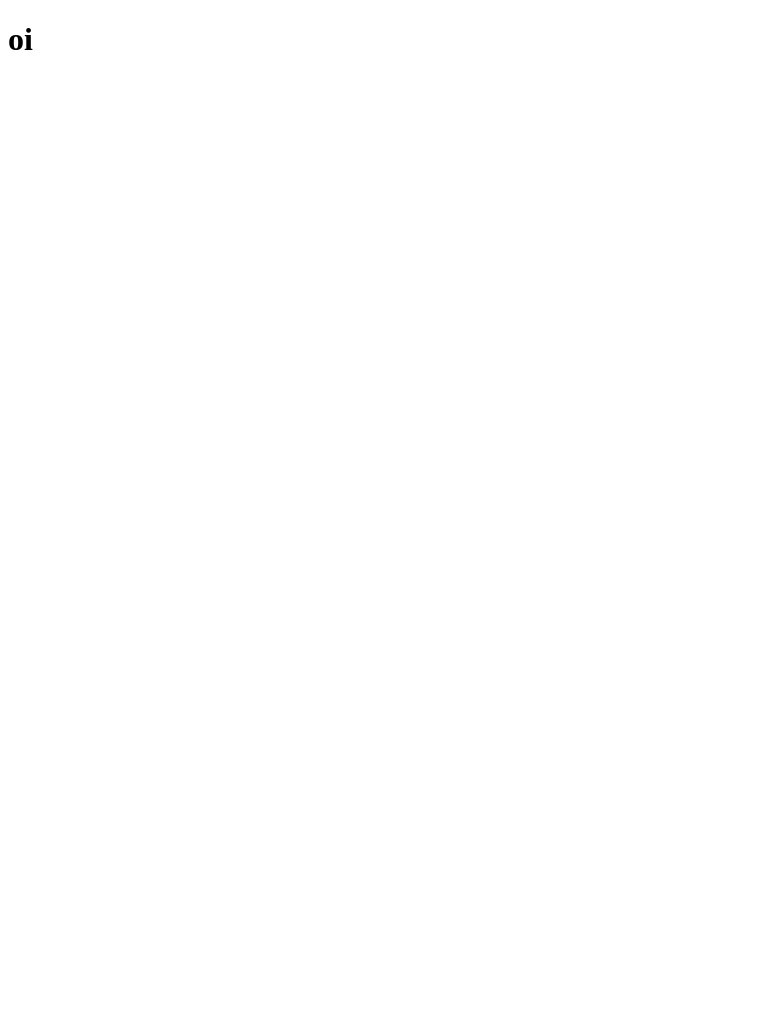
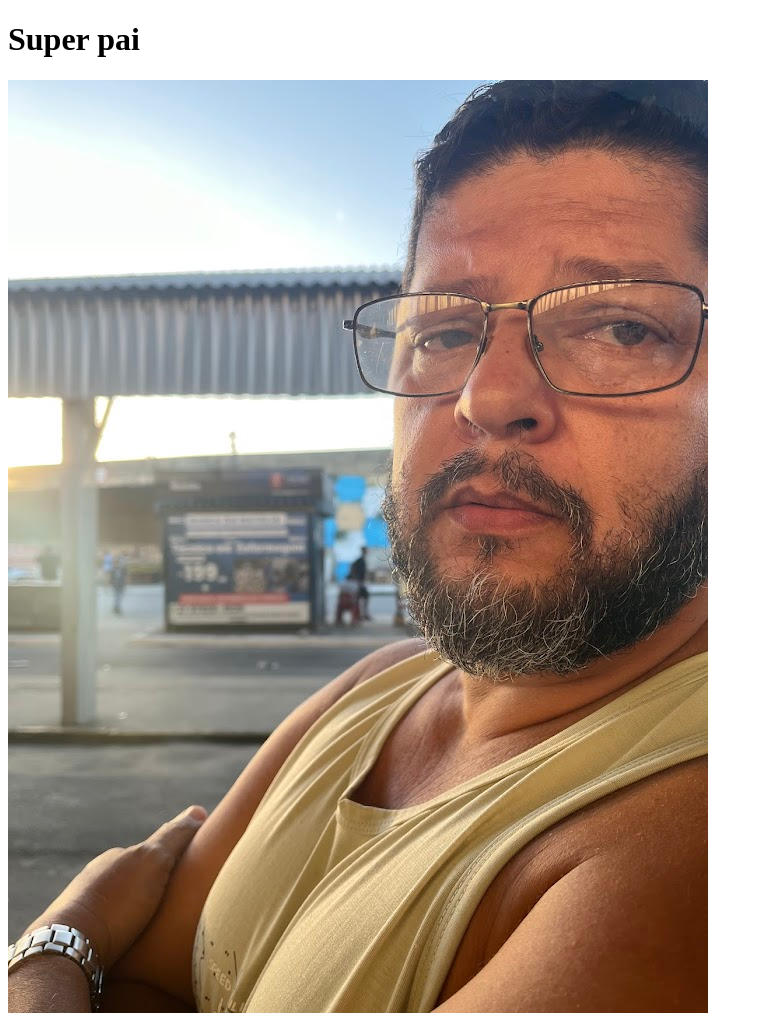
Before and after one commit to Hugo-labs/teste-pages, a plain HTML site: page index.html in a window 1280 px wide. Shown: the whole page, without its empty margins (0-763 px from the left). Before the commit the page ends 800 px from the top, so only its background shows below. Drawn offline with Linux system fonts and the light colour scheme.

Commit message:
adicionando imagem

```diff
--- a/index.html
+++ b/index.html
@@ -5,6 +5,7 @@
     <title>Pai</title>
   </head>
   <body>
-    <h1>oi</h1>
+    <h1>Super pai</h1>
+    <img src="src/IMG_3216.jpg" alt="">
   </body>
 </html>
```
